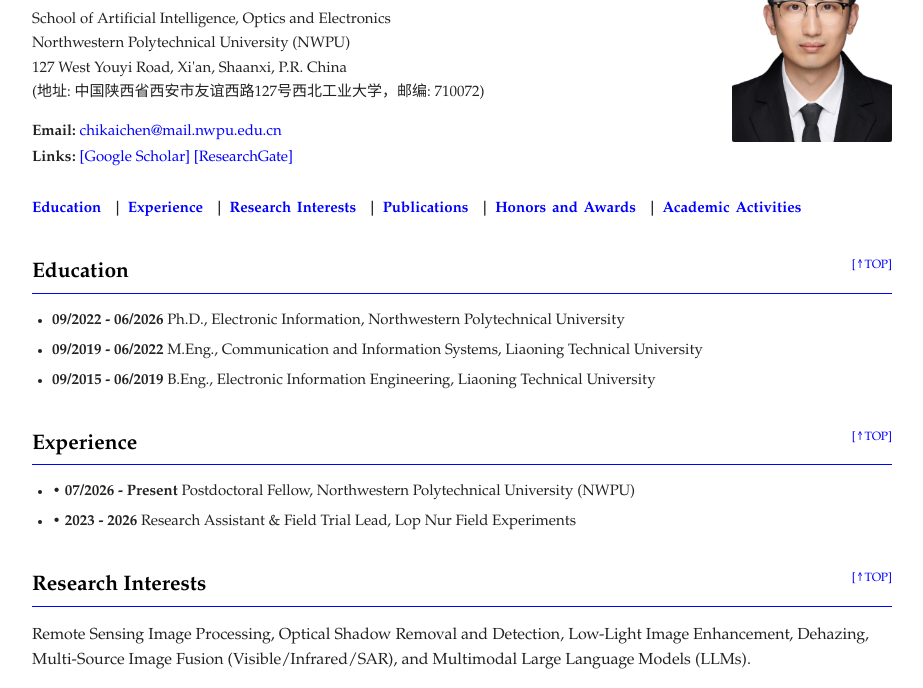
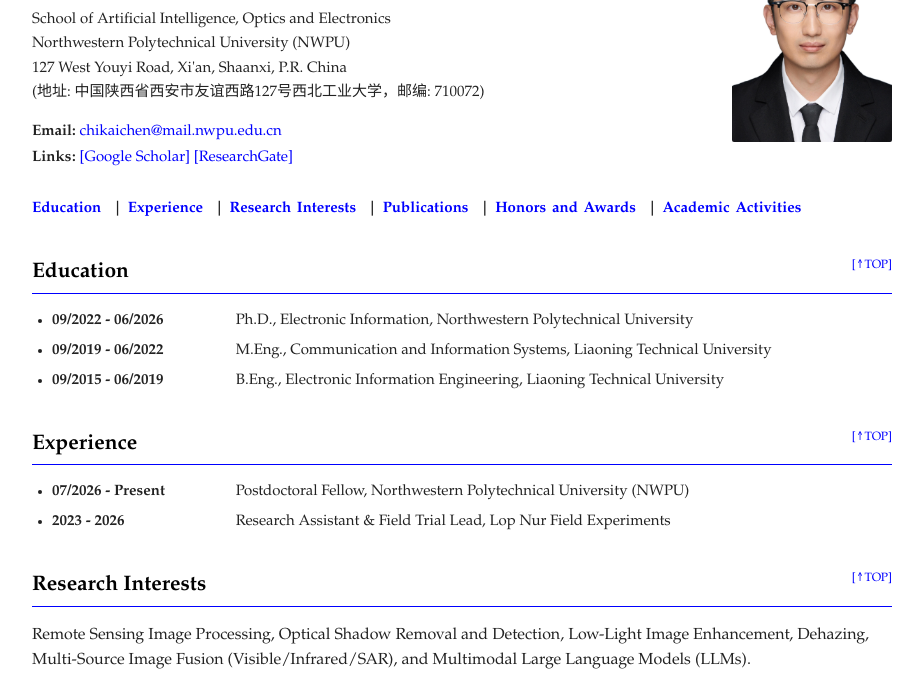
Before and after one commit to chi-kaichen/chi-kaichen.github.io, a plain HTML site: page index.html in a window 1280 px wide. Shown: the part 112-800 px from the top of the page, without its empty margins (178-1101 px from the left). Drawn offline with Linux system fonts and the light colour scheme; a web font is replaced by a local one.

Commit message:
Update index.html

```diff
--- a/index.html
+++ b/index.html
@@ -144,6 +144,13 @@
       font-size: 15px;
     }
 
+    /* 日期列间距控制类 */
+    .date-col {
+      display: inline-block;
+      width: 180px;
+      font-weight: bold;
+    }
+
     ol {
       padding-left: 20px;
       margin-top: 6px;
@@ -261,19 +268,19 @@
     <a href="#activities">Academic Activities</a>
   </div>
 
-  <!-- 教育背景（已调至 Experience 之前） -->
+  <!-- 教育背景（日期已加宽间距） -->
   <h2 id="education">Education <a href="#" class="top-btn">[↑TOP]</a></h2>
   <ul>
-    <li> <b>09/2022 - 06/2026</b> </b> </b>Ph.D., Electronic Information, Northwestern Polytechnical University</li>
-    <li> <b>09/2019 - 06/2022</b> </b> </b>M.Eng., Communication and Information Systems, Liaoning Technical University</li>
-    <li> <b>09/2015 - 06/2019</b> </b> </b>B.Eng., Electronic Information Engineering, Liaoning Technical University</li>
+    <li><span class="date-col">09/2022 - 06/2026</span> Ph.D., Electronic Information, Northwestern Polytechnical University</li>
+    <li><span class="date-col">09/2019 - 06/2022</span> M.Eng., Communication and Information Systems, Liaoning Technical University</li>
+    <li><span class="date-col">09/2015 - 06/2019</span> B.Eng., Electronic Information Engineering, Liaoning Technical University</li>
   </ul>
 
-  <!-- 工作/博后经历 -->
+  <!-- 工作/博后经历（日期同步统一间距） -->
   <h2 id="experience">Experience <a href="#" class="top-btn">[↑TOP]</a></h2>
   <ul>
-    <li>• <b>07/2026 - Present</b> Postdoctoral Fellow, Northwestern Polytechnical University (NWPU)</li>
-    <li>• <b>2023 - 2026</b> Research Assistant & Field Trial Lead, Lop Nur Field Experiments</li>
+    <li><span class="date-col">07/2026 - Present</span> Postdoctoral Fellow, Northwestern Polytechnical University (NWPU)</li>
+    <li><span class="date-col">2023 - 2026</span> Research Assistant & Field Trial Lead, Lop Nur Field Experiments</li>
   </ul>
 
   <!-- 研究方向 -->
```
